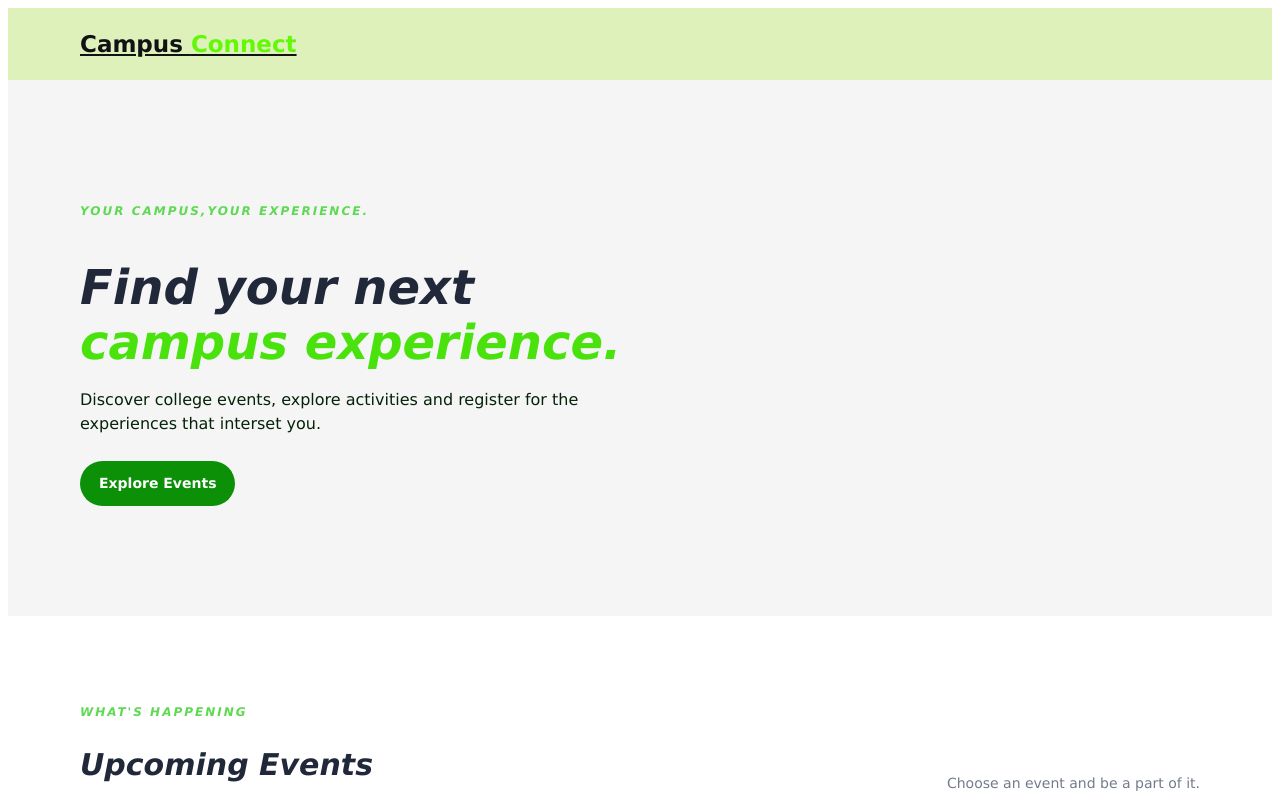
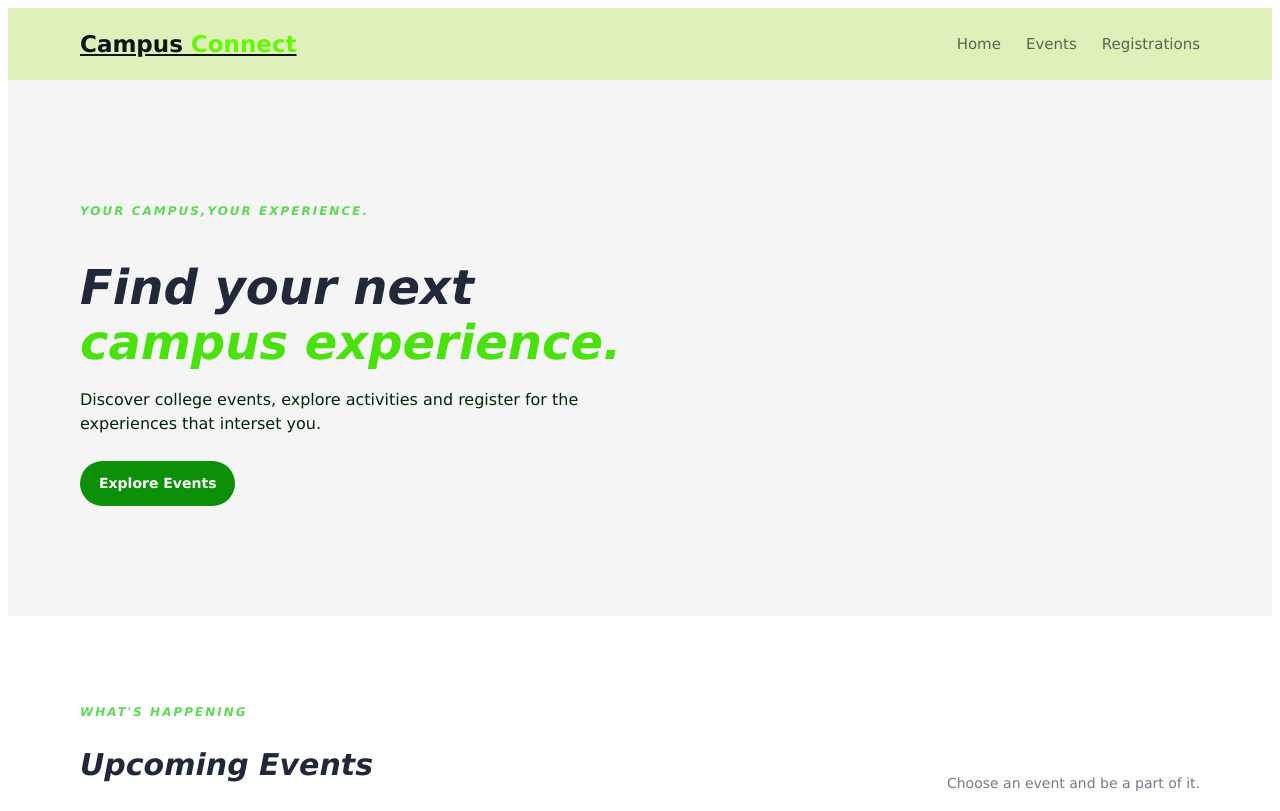
Before and after one commit to ra2816516-cmd/cse326, a plain HTML site: page cse326project.html in a window 1280 px wide. Shown: the top 811 px of the page. Drawn offline with Linux system fonts and the light colour scheme.

Commit message:
Update cse326project.html

```diff
--- a/cse326project.html
+++ b/cse326project.html
@@ -3,7 +3,7 @@
 <head>
     <meta charset="UTF-8">
     <meta name="viewport" content="width=device-width, initial-scale=1.0">
-    <title>Document</title>
+    <title>CampusConnect</title>
     <link rel="stylesheet" href="style.css">
 </head>
 <body>
@@ -11,9 +11,9 @@
         <div class="container nav">
             <a class="logo" href="#home">Campus <span>Connect</span></a>
             <nav>
-                <a href="#home"></a>
-                <a href="#events"></a>
-                <a href="#registration"></a>
+                <a href="#home">Home</a>
+                <a href="#events">Events</a>
+                <a href="#registration">Registrations</a>
             </nav>
         </div>
     </header>
```
